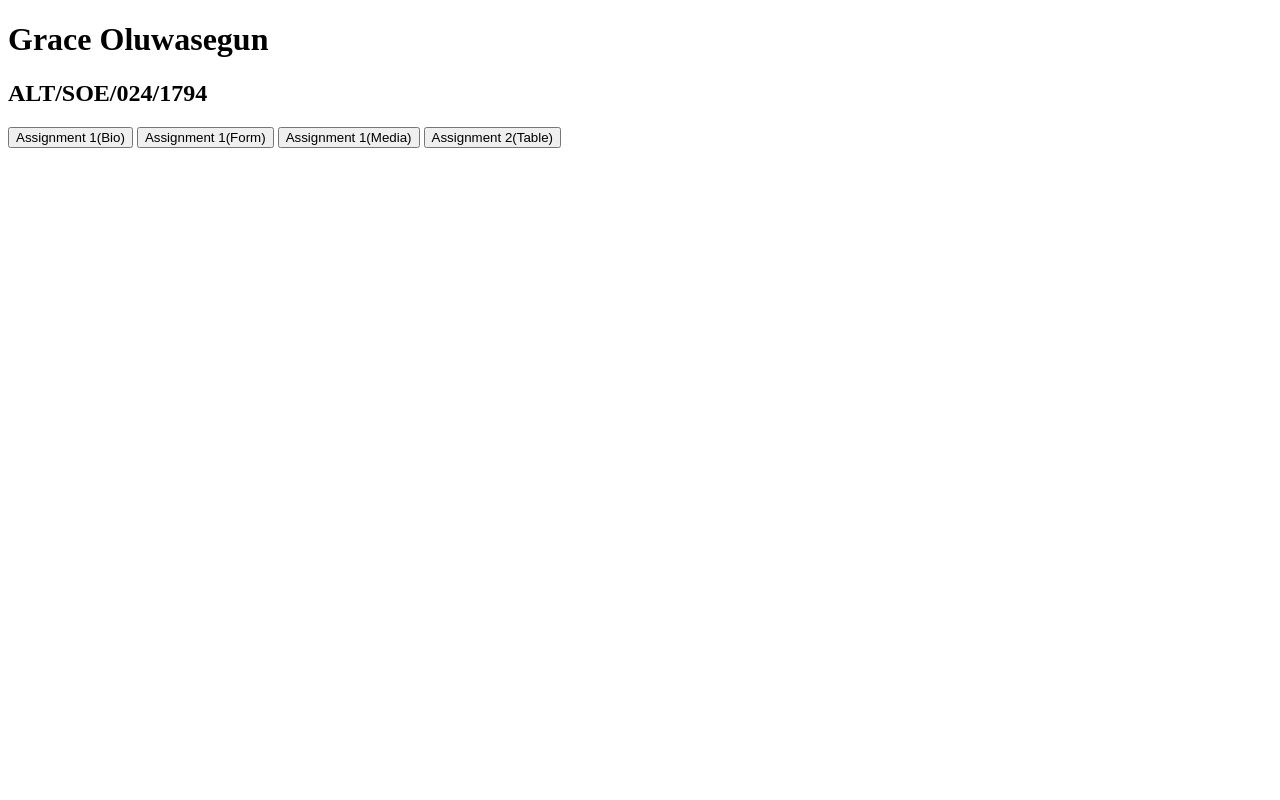
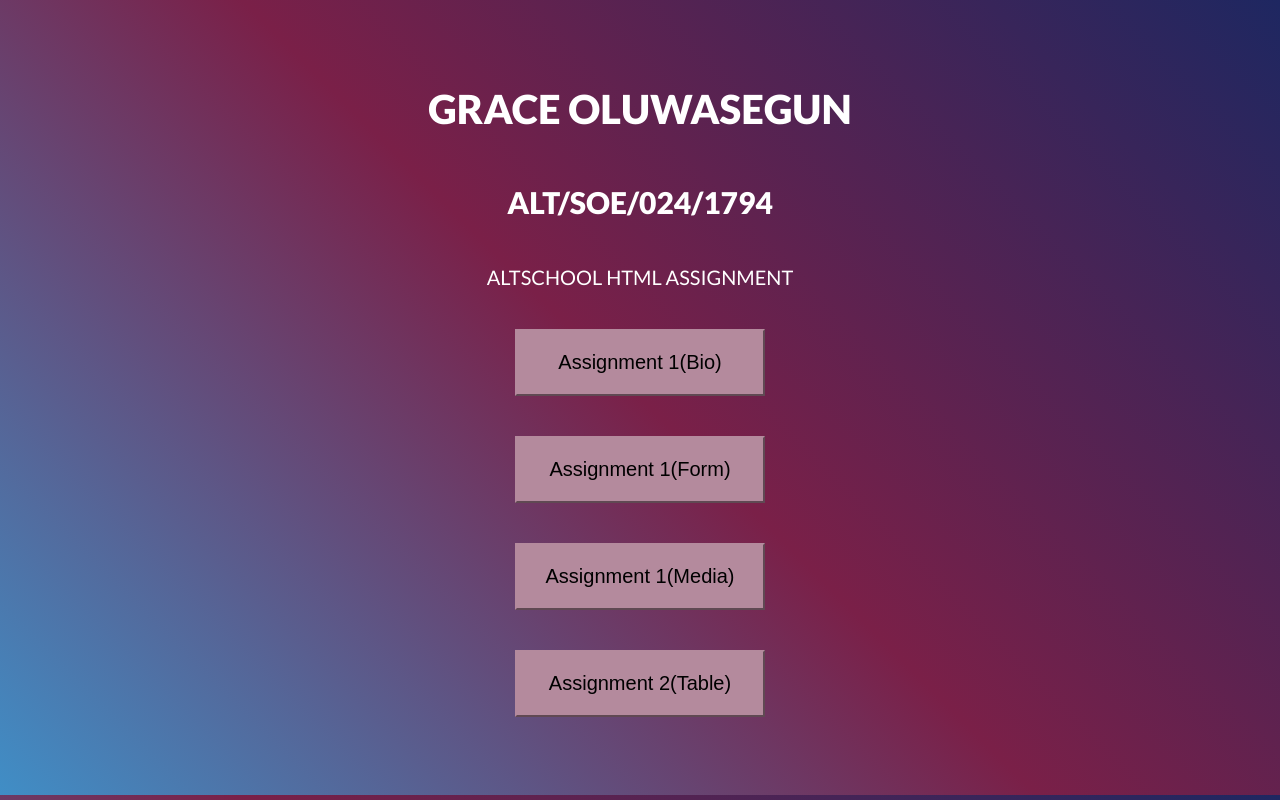
Before and after one commit to Techylawyer/AltSchool-HTML-Assignment, a plain HTML site: page index.html in a window 1280 px wide. Drawn offline with Linux system fonts and the light colour scheme.

Commit message:
style changes to home page

```diff
--- a/index.html
+++ b/index.html
@@ -5,6 +5,7 @@
     <meta charset="UTF-8">
     <meta name="viewport" content="width=device-width, initial-scale=1.0">
     <title>HTML Assignment</title>
+    <link rel="stylesheet" href="styles.css">
 </head>
 
 <body>
@@ -12,10 +13,12 @@
     <main>
         <h1>Grace Oluwasegun</h1>
         <h2>ALT/SOE/024/1794</h2>
+        <p>AltSchool HTML Assignment</p>
         <a href="./Assignment1/index.html" target="_blank"><button type="button">Assignment 1(Bio)</button></a>
         <a href="./Assignment1/form.html" target="_blank"><button type="button">Assignment 1(Form)</button></a>
         <a href="./Assignment2/media.html" target="_blank"><button type="button">Assignment 1(Media)</button></a>
         <a href="./Assignment2/table.html" target="_blank"><button type="button">Assignment 2(Table)</button></a>
+    </main>
 
 </body>
 
--- /dev/null
+++ b/styles.css
@@ -0,0 +1,59 @@
+@import url('https://fonts.googleapis.com/css2?family=Lato:ital,wght@0,100;0,300;0,400;0,700;0,900;1,100;1,300;1,400;1,700;1,900&family=Poppins:ital,wght@0,100;0,200;0,300;0,400;0,500;0,600;0,700;0,800;0,900;1,100;1,200;1,300;1,400;1,500;1,600;1,700;1,800;1,900&display=swap');
+
+* {
+  box-sizing: border-box;
+  --color1: #7a2048;
+  --color2: #408ec6;
+  --color3: #1e2761;
+}
+
+body {
+  font-family: Lato, sans-serif;
+  font-size: 20px;
+  background: linear-gradient(
+    45deg,
+    var(--color2),
+    var(--color1),
+    var(--color3)
+  );
+  color: #fff;
+  overflow: hidden;
+}
+
+h1,
+p{
+  text-transform: uppercase;
+}
+
+h1, h2 {
+    font-weight: 800;
+}
+
+h1, h2, p {
+text-align: center;
+}
+
+main {
+  padding: 50px 0;
+  width: 100%;
+  height: 100%;
+  display: flex;
+  flex-direction: column;
+  justify-content: center;
+  align-items: center;
+}
+
+a {
+  display: inline-block;
+}
+
+button {
+  margin: 0 auto;
+  background-color: #b48a9d;
+  width: 250px;
+  margin: 20px;
+  padding: 20px;
+  border-color: #b48a9d;
+  cursor: pointer;
+  font-size: 1em;
+}
```
